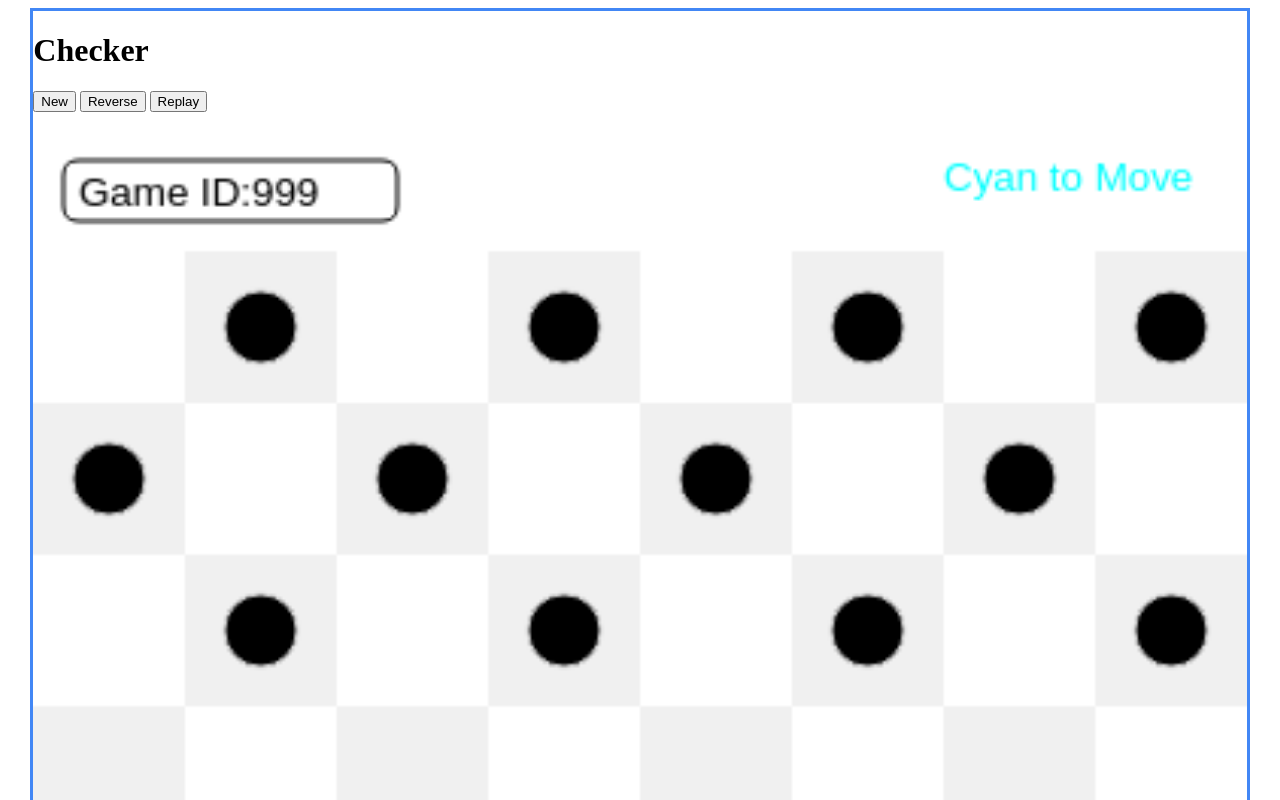
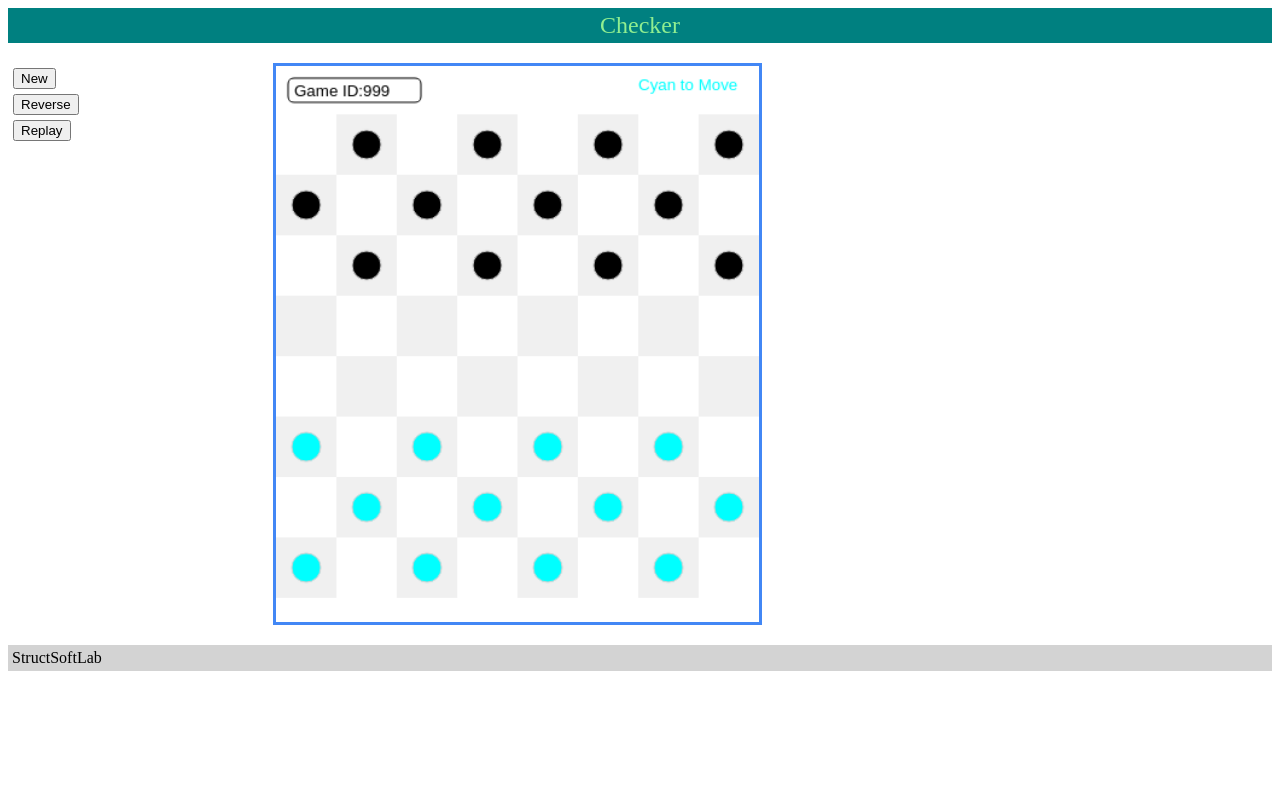
Before and after one commit to winaungcho/Checker-js-class, a plain HTML site: page index.html in a window 1280 px wide. Shown: the top 800 px of the page. Drawn offline with Linux system fonts and the light colour scheme.

Commit message:
Update index.html

```diff
--- a/index.html
+++ b/index.html
@@ -1,32 +1,104 @@
-<!DOCTYPE html PUBLIC "-//W3C//DTD HTML 5.01//EN" "http://www.w3.org/TR/html5/strict.dtd">
 <html>
 
 <head>
-	<meta content="text/html; charset=UTF-8" http-equiv="content-type">
-	<meta name="viewport" content="width=device-width, initial-scale=1" />
-	<title>Checker</title>
+	<meta charset="UTF-8" />
+	<meta http-equiv="X-UA-Compatible" content="IE=edge" />
+	<meta name="viewport" content="width=device-width, initial-scale=1.0" />
 	<style>
-	div {
-		width: 96%;
-		margin: auto;
+	.main-head {
+		grid-area: header;
+		text-align: center;
+		font-size: 24px;
+		background-color: teal;
+		color: lightgreen;
+		padding:4px;
+	}
+
+	.content {
+		grid-area: content;
 		border: 3px solid #4287f5;
+	}
+
+	.main-nav {
+		grid-area: nav;
+	}
+
+	.side {
+		grid-area: sidebar;
+		max-height: 300px;
+		overflow-y:auto;
+	}
+
+	.ad {
+		grid-area: ad;
+	}
+
+	.main-footer {
+		grid-area: footer;
+		background-color: lightgray;
+		padding:4px;
+	}
+
+	.wrapper {
+		display: grid;
+		gap: 20px;
+		grid-template-areas: "header" "nav" "content" "sidebar" "ad" "footer";
+	}
+	nav ul {
+	    margin: 0;
+	    padding: 0;
+	}
+	nav ul li {
+	    display: inline;
+	    margin: 5px;
 	}
 
 	#checkers {
 		width: 100%;
 	}
+	@media (min-width: 500px) {
+		.wrapper {
+			grid-template-columns: 1fr 3fr;
+			grid-template-areas: "header  header" "nav     nav" "sidebar content" "ad      footer";
+		}
+		nav ul li {
+	        display: block;
+	        margin: 5px;
+	    }
+	}
+
+	@media (min-width: 700px) {
+		.wrapper {
+			grid-template-columns: 1fr 2fr 2fr;
+			grid-template-areas: "header header  header" "nav    content sidebar" "nav    content ad" "footer footer  footer"
+		}
+		nav ul li {
+	        display: block;
+	        margin: 5px;
+	    }
+	}
 	</style>
 </head>
+
 <body>
-	<div>
-		<h1>Checker</h1>
-		<button onclick="checker.Restart.call(checker);return false;">New</button>
-		<button onclick="checker.reverseBoard.call(checker);return false;">Reverse</button>
-		<button onclick="checker.replay.call(checker);return false;">Replay</button>
-		<br/>
-		<br/>
-		<canvas id="checkers" width="400px" height="460px"></canvas>
-	</div> <pre id="history"></pre>
+	<div class="wrapper">
+		<header class="main-head">Checker</header>
+		<nav class="main-nav">
+			<ul>
+				<li><button onclick="checker.Restart.call(checker);return false;">New</button></li>
+				<li><button onclick="checker.reverseBoard.call(checker);return false;">Reverse</button></li>
+				<li><button onclick="checker.replay.call(checker);return false;">Replay</button></li>
+			</ul>
+		</nav>
+		<article class="content">
+			<div>
+			    <canvas id="checkers" width="400px" height="460px"></canvas>
+			</div>
+		</article>
+		<aside class="side"><pre id="history"></pre></aside>
+		<div class="ad"></div>
+		<footer class="main-footer">StructSoftLab</footer>
+	</div>
 	<script src="roundedRect.js" type="text/javascript"></script>
 	<script src="checkerclass.js" type="text/javascript"></script>
 	<script type="text/javascript">
```
